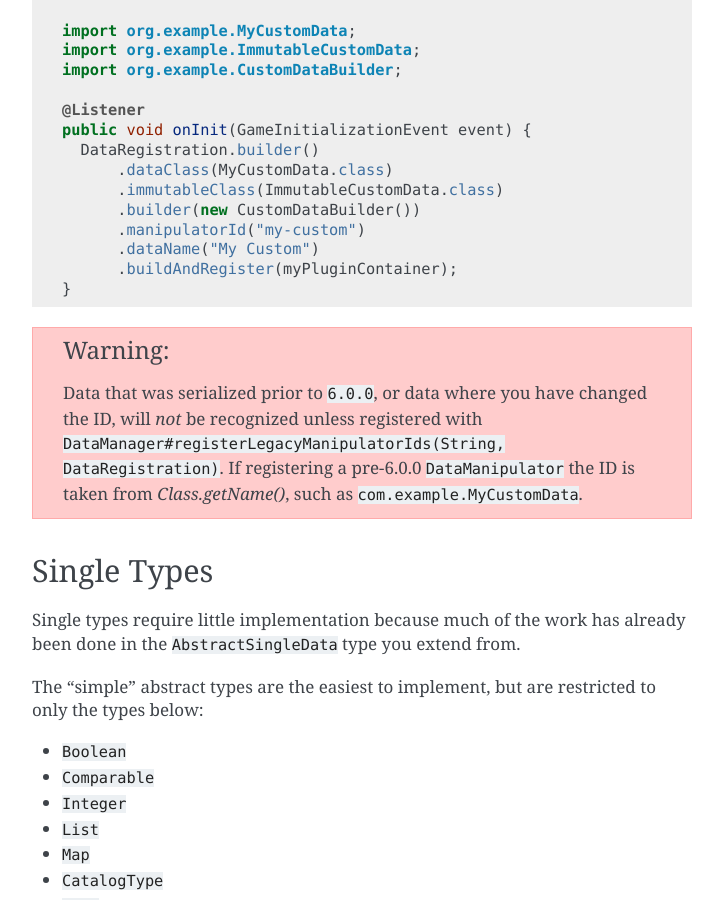
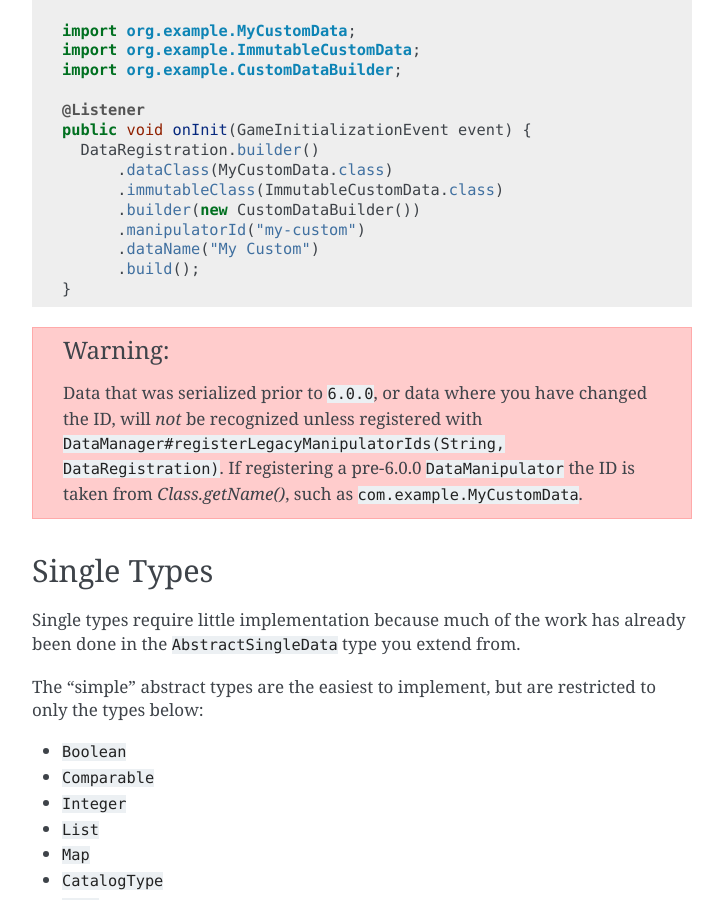
Before and after one commit to SpongePowered/SpongeDocs, a Sphinx documentation site: the page built from source/plugin/data/custom/datamanipulators.rst, in a window 1280 px wide and 900 px high, scrolled down 3679 px. Shown: the whole window, without its empty margins (388-1111 px from the left). Built offline with Sphinx 7.4.7, drawn with Linux system fonts in a browser that asks for light colours; pages that are not in the unit, such as notebooks, are missing from menus; cross-references to code outside the pages are shown as plain code.

Commit message:
Fix custom data manipulators registration

```diff
--- a/source/plugin/data/custom/datamanipulators.rst
+++ b/source/plugin/data/custom/datamanipulators.rst
@@ -186,7 +186,7 @@ To register a ``DataManipulator`` Sponge has the :javadoc:`DataRegistration#buil
           .builder(new CustomDataBuilder())
           .manipulatorId("my-custom")
           .dataName("My Custom")
-          .buildAndRegister(myPluginContainer);
+          .build();
     }
 
 .. warning::
```
